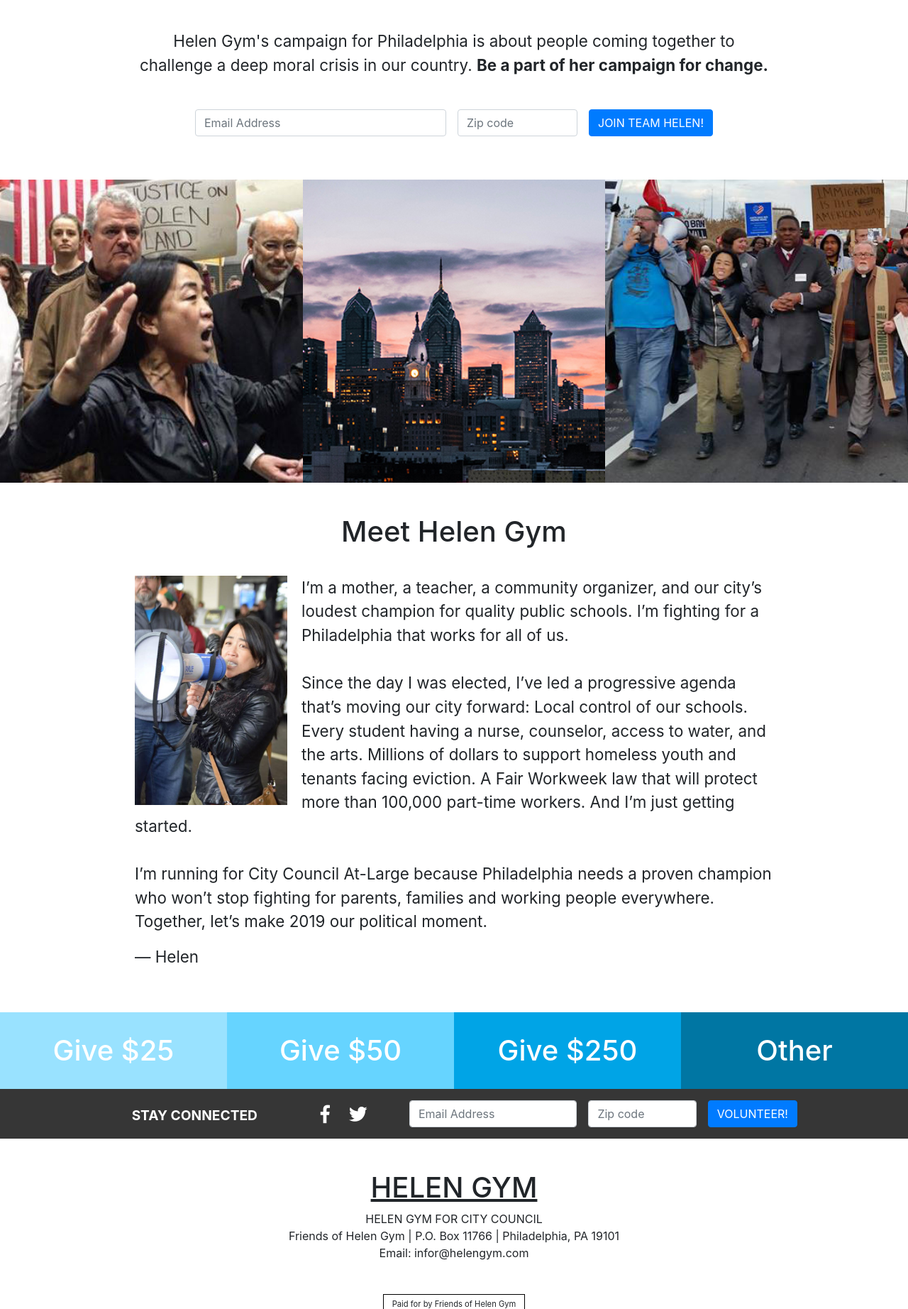
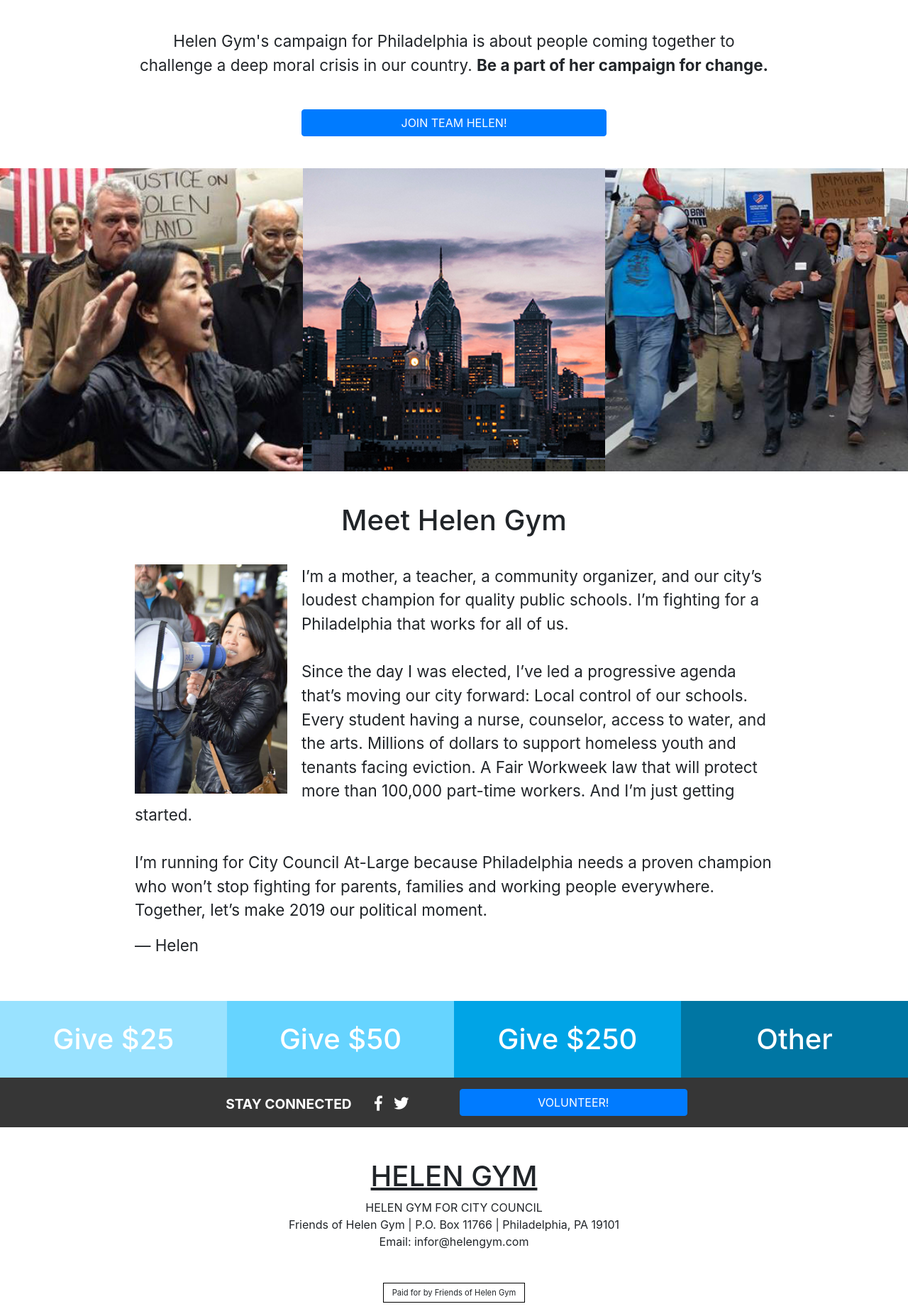
Before and after one commit to irizarryam5/GYM-site, a PHP site: page / in a window 1280 px wide. Shown: the part 604-2448 px from the top of the page at 71% size. Run offline with PHP 8.4, Linux system fonts and the light colour scheme.

Commit message:
Buttons changed

```diff
--- a/css/styles.css
+++ b/css/styles.css
@@ -15,6 +15,9 @@ html, body{
   background-position: center;
 }header h1{
   text-shadow: 1px 1px 1px #000;
+}.wrapper form{
+  margin: 0 auto;
+  max-width: 400px;
 }.top-logo{
   height: 90px;
   width: auto;
@@ -65,7 +68,7 @@ html, body{
   padding-top: 16px;
   color: #fff;
 }i{
-  font-size: 1.6em;
+  font-size: 1.1em;
 }footer p{
   font-size: 1em;
 }.form-wrapper{
@@ -75,6 +78,7 @@ html, body{
   max-width: 1100px;
 }.connect{
   font-size: 1.2em;
+  text-align: left;
 }.mobile-bar{
   position: absolute;
   width: 100%;
@@ -87,7 +91,7 @@ html, body{
 }#donate{
   margin-left: auto !important;
   padding: .35rem 1.65rem;
-    font-size: 1.2rem;
+  font-size: 1.2rem;
 }.flexer a{
   width:25%;
   transition: ease-in .2s;
@@ -104,11 +108,15 @@ html, body{
   margin-right: 20px;
 }.less-padding{
   padding:0px 8px !important;
+}.btn-hln{
+  width: 100%;
+
 }
 
 @media only screen and (max-width: 1199px){
   .connect{
     padding-top: 0px;
+    text-align: center;
   }.social{
     margin-bottom: 16px;
   }
--- a/index.html
+++ b/index.html
@@ -81,15 +81,7 @@
         <div class="spacer"></div>
         <form>
           <div class="row justify-content-center">
-            <div class="form-group col-md-4 less-padding">
-              <input type="text" class="form-control" placeholder="Email Address">
-            </div>
-            <div class="form-group col-md-2 less-padding">
-              <input type="text" class="form-control" placeholder="Zip code">
-            </div>
-            <div class="form-group less-padding">
-              <button type="submit" class="btn btn-primary">JOIN TEAM HELEN!</button>
-            </div>
+              <a target="_blank" class="btn btn-primary btn-block" href="https://act.myngp.com/Forms/4949023383280289792">JOIN TEAM HELEN!</a>
           </div>
         </form>
       </div>
@@ -126,16 +118,9 @@
     <section>
         <form class="connections">
           <div class="row justify-content-center form-wrapper">
-            <label class="col-xl-3 col-form-label connect"><strong>STAY CONNECTED</strong></label>
-            <label class="col-xl-2 col-form-label social"><a class="text-white" href="https://www.facebook.com/CouncilmemberHelenGym/" target="_blank"><i class="fab fa-facebook-f"></i></a>&nbsp;&nbsp;&nbsp;&nbsp;&nbsp;&nbsp;<a class="text-white" href="https://twitter.com/HelenGymAtLarge" target="_blank"><i class="fab fa-twitter"></i></a></label>
-            <div class="form-group col-lg-3 less-padding" >
-              <input type="text" class="form-control" placeholder="Email Address">
-            </div>
-            <div class="form-group col-lg-2 less-padding">
-              <input type="text" class="form-control" placeholder="Zip code">
-            </div>
-            <div class="form-group less-padding">
-              <button type="submit" class="btn btn-primary">VOLUNTEER!</button>
+            <label class="col-xl-4 col-form-label connect"><strong>STAY CONNECTED</strong>&nbsp;&nbsp;&nbsp;&nbsp;&nbsp;&nbsp;<a class="text-white" href="https://www.facebook.com/CouncilmemberHelenGym/" target="_blank"><i class="fab fa-facebook-f"></i></a>&nbsp;&nbsp;&nbsp;<a class="text-white" href="https://twitter.com/HelenGymAtLarge" target="_blank"><i class="fab fa-twitter"></i></a></label>
+            <div class="form-group col-sm-4 less-padding">
+              <a target="_blank" href="https://act.myngp.com/Forms/5093138571356145664" class="btn btn-primary btn-hln">VOLUNTEER!</a>
             </div>
           </div>
         </form>
```
